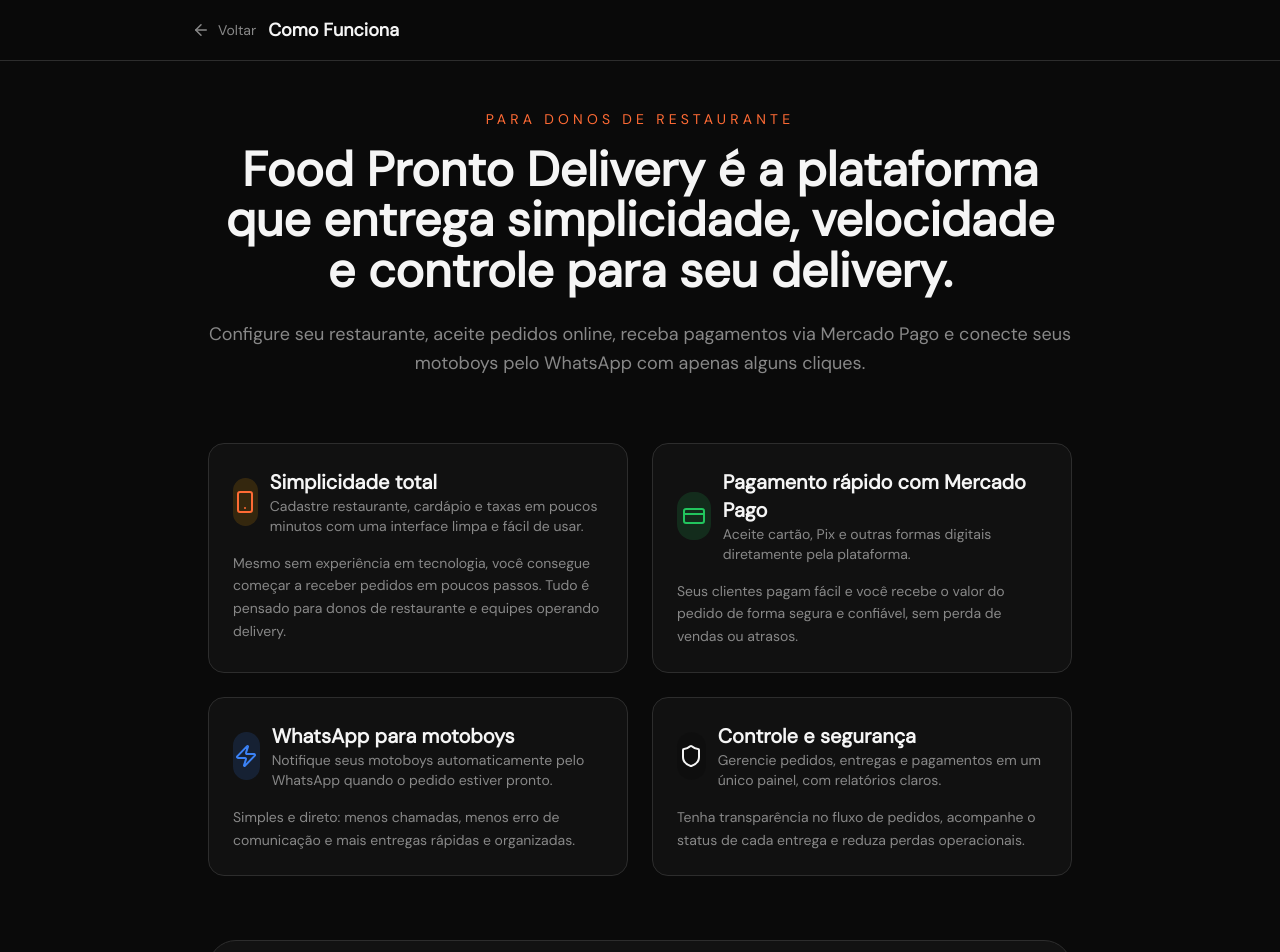
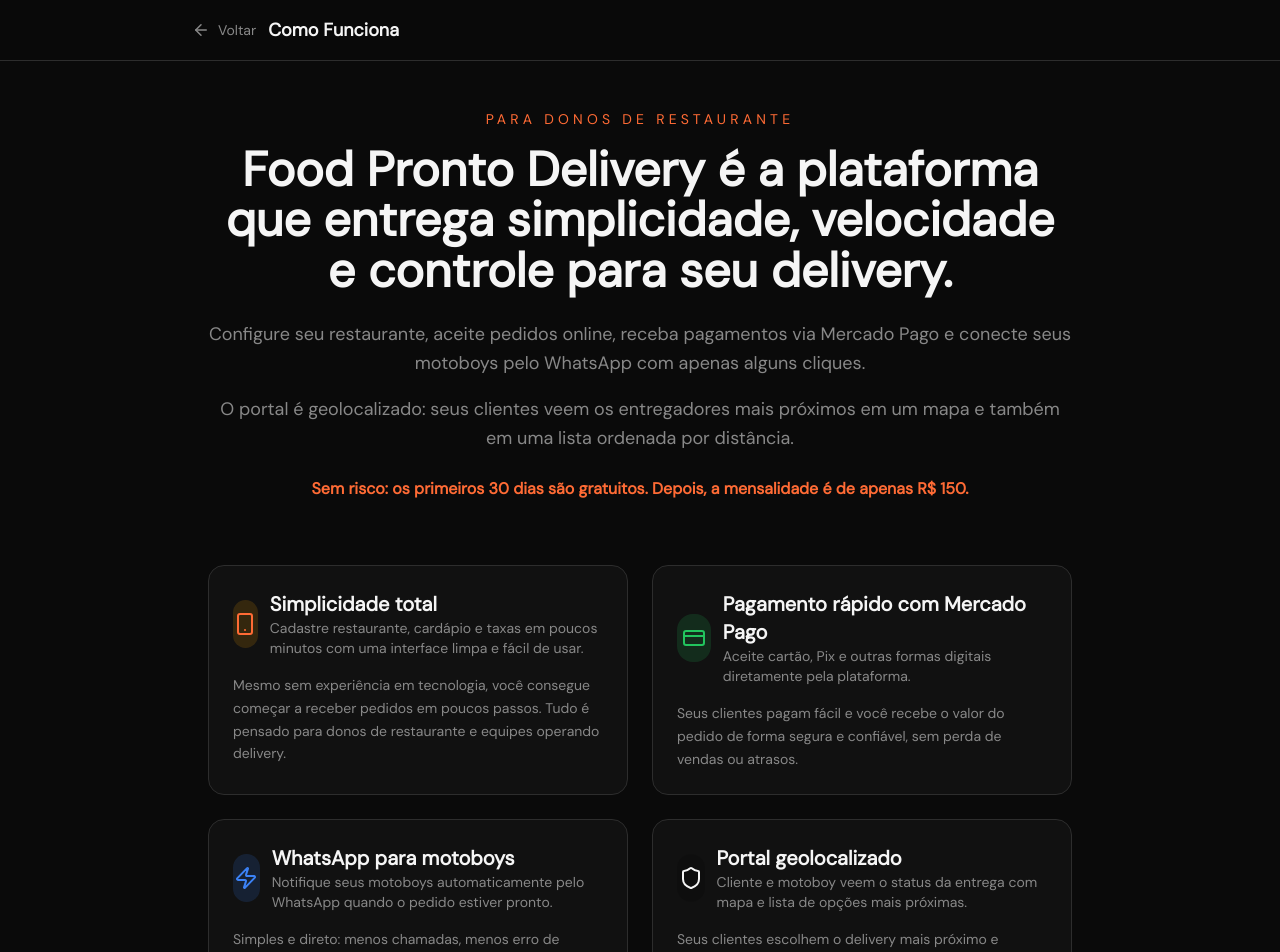
Before and after one commit to brasilagency2026/fooddelivery, a Next.js app: page /como-funciona in a window 1280 px wide. Shown: the top 952 px of the page. Built offline with nearby package versions, Linux system fonts and the light colour scheme; no server answers.

Commit message:
Atualiza página Como Funciona com geolocalização e detalhe de lista

```diff
--- a/app/como-funciona/page.tsx
+++ b/app/como-funciona/page.tsx
@@ -27,6 +27,12 @@
           </h1>
           <p className="text-lg leading-relaxed" style={{ color: "var(--color-text-muted)" }}>
             Configure seu restaurante, aceite pedidos online, receba pagamentos via Mercado Pago e conecte seus motoboys pelo WhatsApp com apenas alguns cliques.
+          </p>
+          <p className="mt-4 text-lg leading-relaxed" style={{ color: "var(--color-text-muted)" }}>
+            O portal é geolocalizado: seus clientes veem os entregadores mais próximos em um mapa e também em uma lista ordenada por distância.
+          </p>
+          <p className="mt-6 text-base font-semibold" style={{ color: "var(--color-orange)" }}>
+            Sem risco: os primeiros 30 dias são gratuitos. Depois, a mensalidade é de apenas R$ 150.
           </p>
         </section>
 
@@ -88,14 +94,14 @@
                 <Shield size={24} />
               </div>
               <div>
-                <h2 className="text-xl font-bold">Controle e segurança</h2>
+                <h2 className="text-xl font-bold">Portal geolocalizado</h2>
                 <p className="text-sm" style={{ color: "var(--color-text-muted)" }}>
-                  Gerencie pedidos, entregas e pagamentos em um único painel, com relatórios claros.
+                  Cliente e motoboy veem o status da entrega com mapa e lista de opções mais próximas.
                 </p>
               </div>
             </div>
             <p className="text-sm leading-relaxed" style={{ color: "var(--color-text-muted)" }}>
-              Tenha transparência no fluxo de pedidos, acompanhe o status de cada entrega e reduza perdas operacionais.
+              Seus clientes escolhem o delivery mais próximo e acompanham a rota em tempo real para maior transparência.
             </p>
           </div>
         </section>
```
